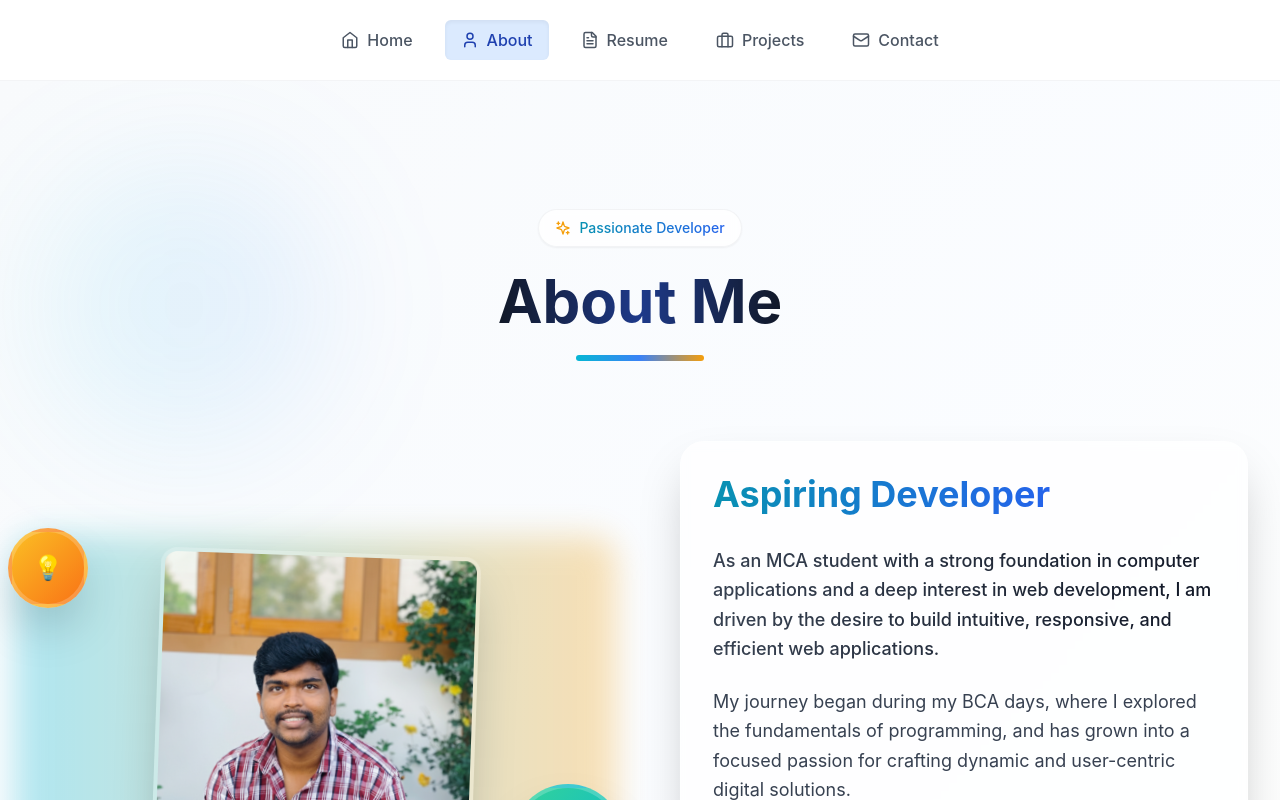
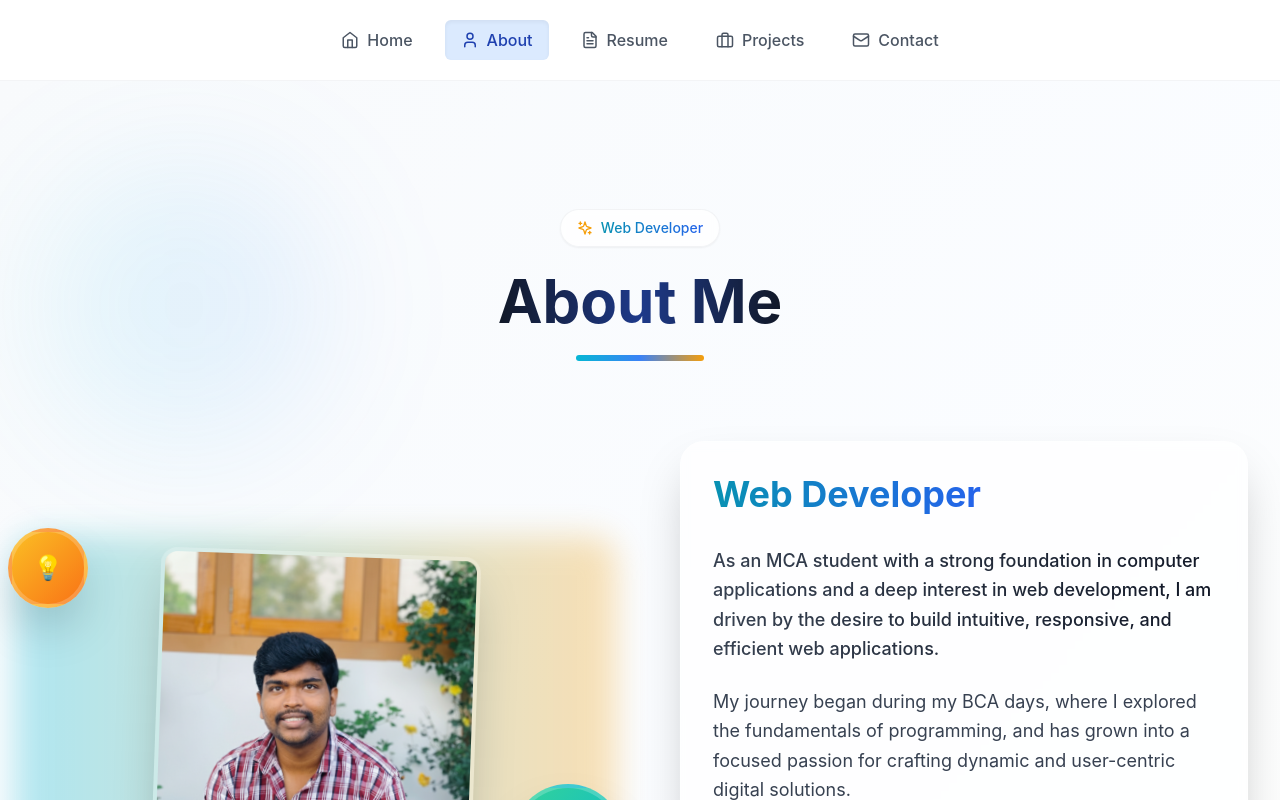
Before and after one commit to antojoseph2806/anto-portfolio, a React (Vite) app in the folder frontend/: page /about in a window 1280 px wide. Shown: the top 800 px of the page. Built offline with nearby package versions, Linux system fonts and the light colour scheme.

Commit message:
sixteenth commit

```diff
--- a/frontend/src/components/About.tsx
+++ b/frontend/src/components/About.tsx
@@ -54,7 +54,7 @@ const About: React.FC = () => {
             <div className="inline-flex items-center gap-2 px-4 py-2 rounded-full bg-white/80 backdrop-blur-sm border border-gray-200/50 shadow-sm mb-6">
               <Sparkles className="w-4 h-4 text-amber-500" />
               <span className="text-sm font-medium bg-gradient-to-r from-cyan-600 to-blue-600 bg-clip-text text-transparent">
-                Passionate Developer
+                Web Developer
               </span>
             </div>
             <h1 className="text-5xl sm:text-6xl font-bold mb-6">
@@ -94,7 +94,7 @@ const About: React.FC = () => {
               <div className="bg-white/70 backdrop-blur-sm rounded-3xl p-8 shadow-2xl border border-white/20">
                 <h2 className="text-4xl font-bold mb-8">
                     <span className="bg-gradient-to-r from-cyan-600 to-blue-600 bg-clip-text text-transparent">
-                      Aspiring Developer
+                      Web Developer
                     </span>
                 </h2>
 
```
